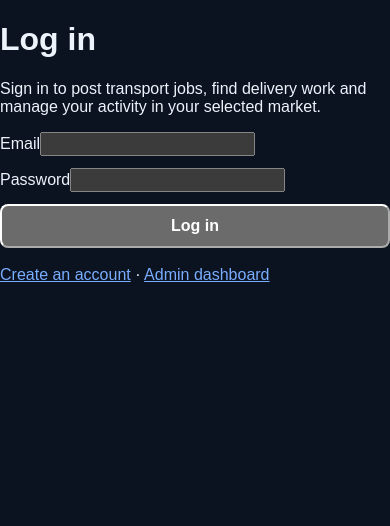
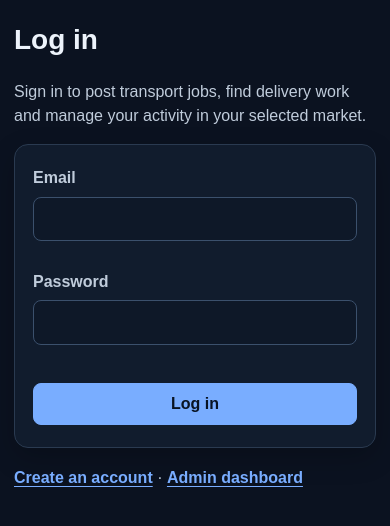
Before and after one commit to Post2Drive/post2drive-app, a Next.js app: page /login in a window 390 px wide. Shown: the top 526 px of the page. Built offline with nearby package versions, Linux system fonts and the light colour scheme; no server answers.

Commit message:
Use consistent dark responsive layout on login screen

```diff
--- a/app/login/page.tsx
+++ b/app/login/page.tsx
@@ -54,7 +54,8 @@ export default function LoginPage() {
   }
 
   return (
-    <div>
+    <div className="auth-page">
+      <div>
       <h1>Log in</h1>
       <p>Sign in to post transport jobs, find delivery work and manage your activity in your selected market.</p>
       <form onSubmit={handleSubmit} style={{ display: "flex", flexDirection: "column", gap: 12 }}>
@@ -83,6 +84,7 @@ export default function LoginPage() {
         </button>
       </form>
       <p style={{ marginTop: 18 }}><a href="/signup">Create an account</a> · <a href="/admin-access">Admin dashboard</a></p>
+      </div>
     </div>
   );
 }
```
